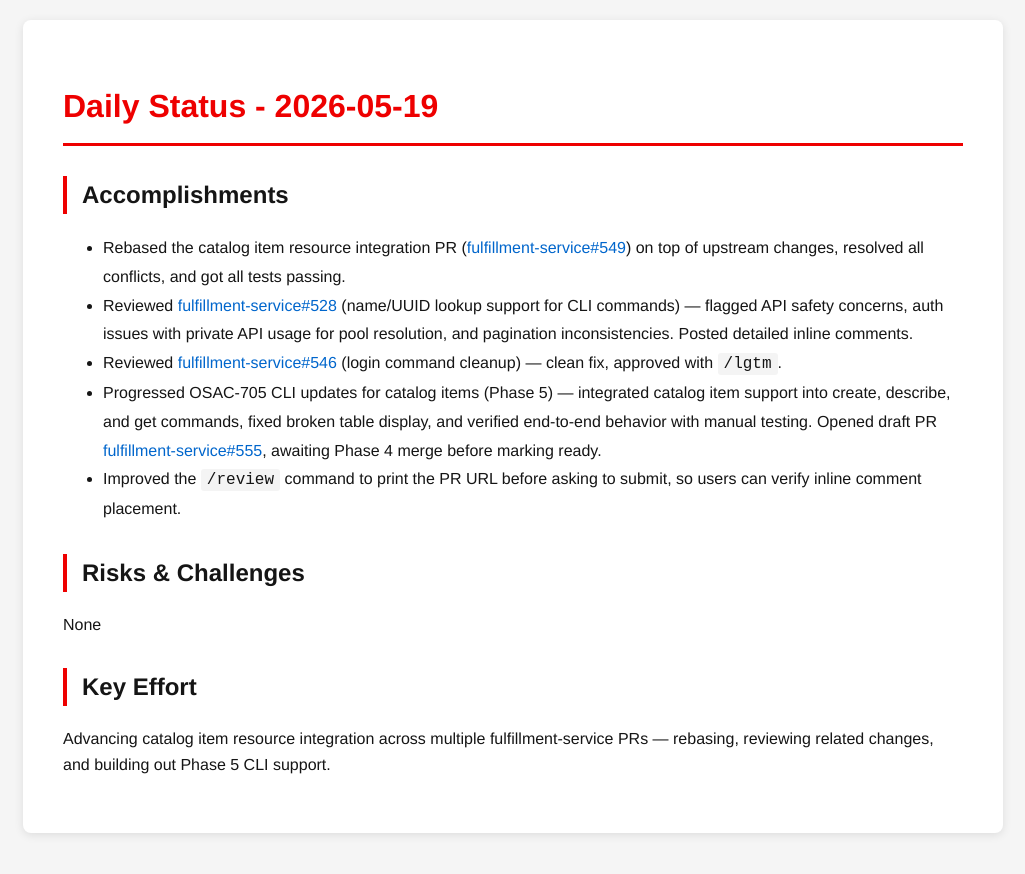
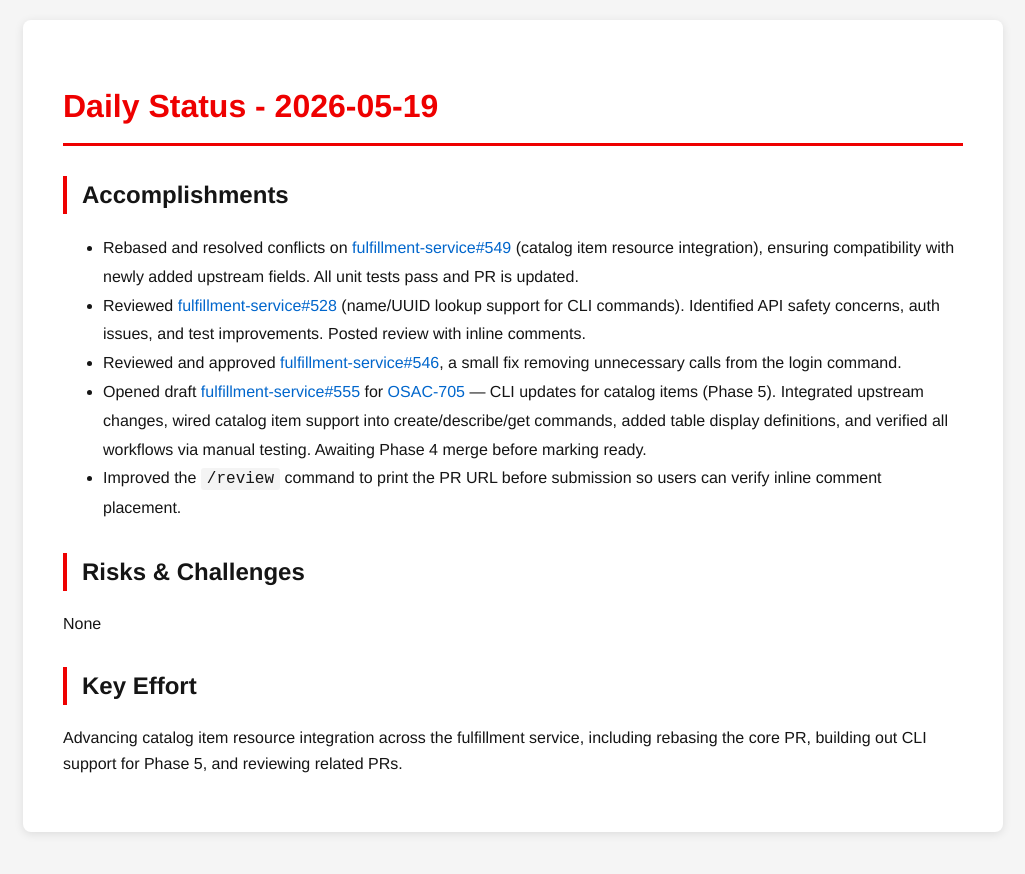
Before and after one commit to tzvatot/daily-status, a Jekyll site: the page built from 2026-05-19.md, in a window 1280 px wide. Shown: the top 874 px of the page, without its empty margins (127-1152 px from the left). Built offline with Jekyll 4.4.1, drawn with Linux system fonts in a browser that asks for light colours.

Commit message:
Daily status update - 2026-05-19

```diff
--- a/2026-05-19.md
+++ b/2026-05-19.md
@@ -7,14 +7,14 @@ date: 2026-05-19
 # Daily Status - 2026-05-19
 
 ## Accomplishments
-- Rebased the catalog item resource integration PR ([fulfillment-service#549](https://github.com/osac-project/fulfillment-service/pull/549)) on top of upstream changes, resolved all conflicts, and got all tests passing.
-- Reviewed [fulfillment-service#528](https://github.com/osac-project/fulfillment-service/pull/528) (name/UUID lookup support for CLI commands) — flagged API safety concerns, auth issues with private API usage for pool resolution, and pagination inconsistencies. Posted detailed inline comments.
-- Reviewed [fulfillment-service#546](https://github.com/osac-project/fulfillment-service/pull/546) (login command cleanup) — clean fix, approved with `/lgtm`.
-- Progressed OSAC-705 CLI updates for catalog items (Phase 5) — integrated catalog item support into create, describe, and get commands, fixed broken table display, and verified end-to-end behavior with manual testing. Opened draft PR [fulfillment-service#555](https://github.com/osac-project/fulfillment-service/pull/555), awaiting Phase 4 merge before marking ready.
-- Improved the `/review` command to print the PR URL before asking to submit, so users can verify inline comment placement.
+- Rebased and resolved conflicts on [fulfillment-service#549](https://github.com/osac-project/fulfillment-service/pull/549) (catalog item resource integration), ensuring compatibility with newly added upstream fields. All unit tests pass and PR is updated.
+- Reviewed [fulfillment-service#528](https://github.com/osac-project/fulfillment-service/pull/528) (name/UUID lookup support for CLI commands). Identified API safety concerns, auth issues, and test improvements. Posted review with inline comments.
+- Reviewed and approved [fulfillment-service#546](https://github.com/osac-project/fulfillment-service/pull/546), a small fix removing unnecessary calls from the login command.
+- Opened draft [fulfillment-service#555](https://github.com/osac-project/fulfillment-service/pull/555) for [OSAC-705](https://redhat.atlassian.net/browse/OSAC-705) — CLI updates for catalog items (Phase 5). Integrated upstream changes, wired catalog item support into create/describe/get commands, added table display definitions, and verified all workflows via manual testing. Awaiting Phase 4 merge before marking ready.
+- Improved the `/review` command to print the PR URL before submission so users can verify inline comment placement.
 
 ## Risks & Challenges
 None
 
 ## Key Effort
-Advancing catalog item resource integration across multiple fulfillment-service PRs — rebasing, reviewing related changes, and building out Phase 5 CLI support.
+Advancing catalog item resource integration across the fulfillment service, including rebasing the core PR, building out CLI support for Phase 5, and reviewing related PRs.
```
